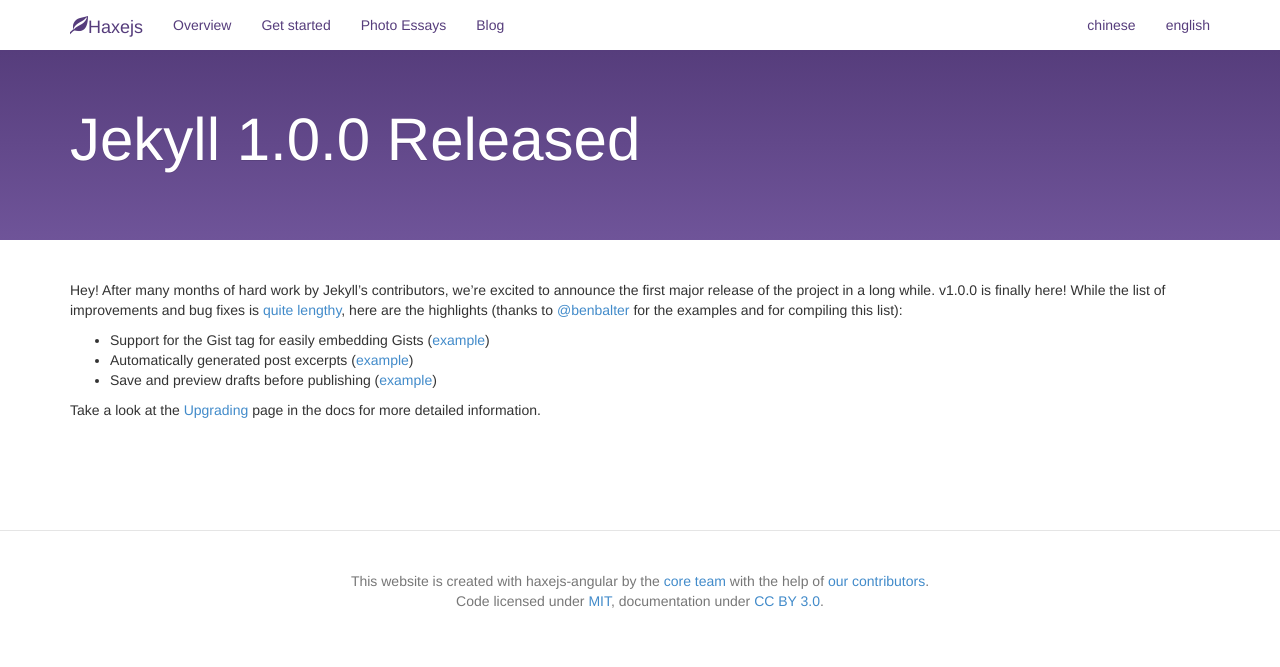
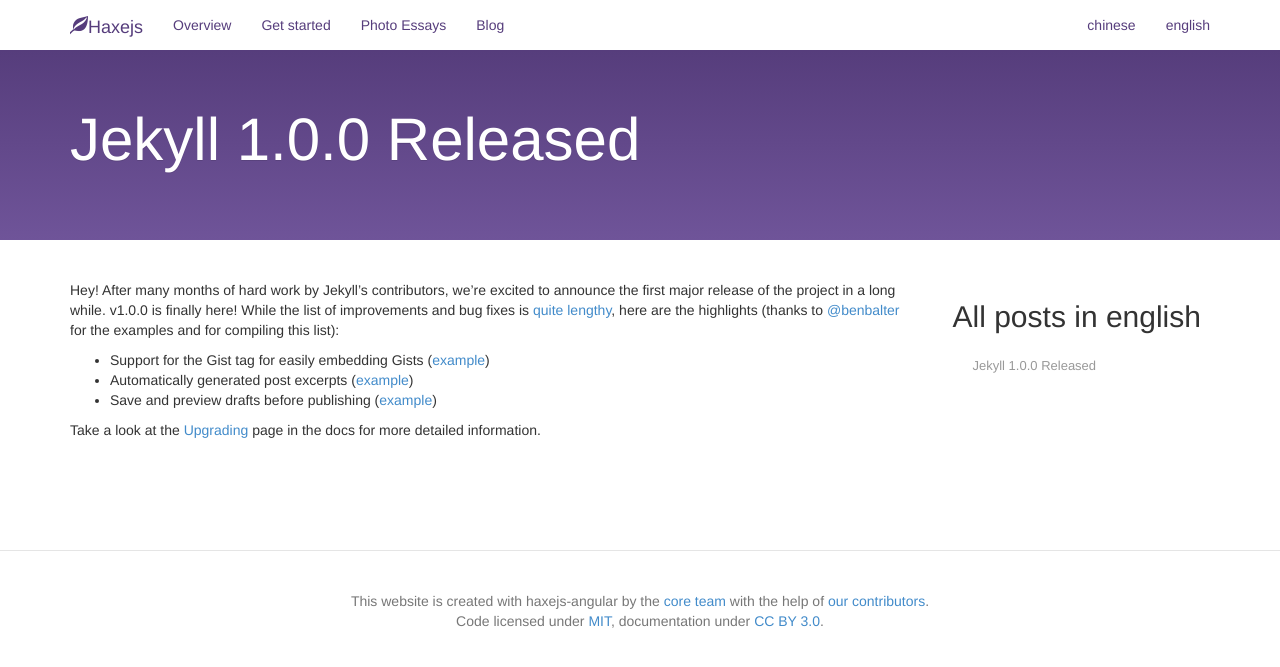
Before and after one commit to haxejs/haxejs.com, a Jekyll site: the page built from _posts/2013-05-06-jekyll-1-0-0-released.md, in a window 1280 px wide. Shown: the top 667 px of the page. Built offline with Jekyll 4.4.1, drawn with Linux system fonts in a browser that asks for light colours; Markdown is read by kramdown in place of the engine named in the settings.

Commit message:
more tune

```diff
--- a/_layouts/default_en.html
+++ b/_layouts/default_en.html
@@ -62,7 +62,9 @@
     </div>
 
     <div class="container bs-docs-container">
-    {{ content }}
+      <div class="row">
+        {{ content }}
+      </div>
     </div>
 
     <!-- Footer -->
--- /dev/null
+++ b/_layouts/post_en.html
@@ -0,0 +1,14 @@
+---
+layout: default_en
+---
+<div class="col-md-9" role="main">
+	{{ content }}
+</div>
+<div class="col-md-3 bs-docs-sidebar hidden-print hidden-xs hidden-sm" role="complementary">
+	<h2>All posts in english</h2>
+    <ul class="nav bs-docs-sidenav">
+        {% for post in site.categories.en %}
+	    <li><a href="{{ post.url }}">{{ post.title }}</a></li>
+	    {% endfor %}
+	</ul>
+</div>
--- a/blog/en/index.html
+++ b/blog/en/index.html
@@ -1,10 +1,10 @@
 ---
 layout: default_en
-title: Articles in English
+title: Blog in English
 permalink: /blog/en/
 author: all
 ---
-<p>Articles in English</p>
+<h2>All posts in english</h2>
 <ul>
     {% for post in site.categories.en %}
     <li><a href="{{ post.url }}">[{{ post.date | date:  "%Y-%m-%d"  }}] -- {{ post.title }}</a></li>
--- a/blog/zh/index.html
+++ b/blog/zh/index.html
@@ -1,10 +1,10 @@
 ---
 layout: default_zh
 permalink: /blog/zh/
-title: Articles in Chinese
-description: Let us talk a little about HTML5,Haxe,Angular,Cordova,Openfl and NodeJS.
+title: 中文博客文章
+description: 让我们一起谈谈HTML5,Haxe,Angular,Cordova,Openfl与NodeJS吧.
 ---
-<p>Articles in Chinese</p>
+<h2>全部中文文章</h2>
 <ul>
     {% for post in site.categories.zh %}
     <li><a href="{{ post.url }}">[{{ post.date | date:  "%Y-%m-%d"  }}] -- {{ post.title }}</a></li>
```
Also changed, not shown: _posts/2013-05-06-jekyll-1-0-0-released.md (+1 -1 lines).
